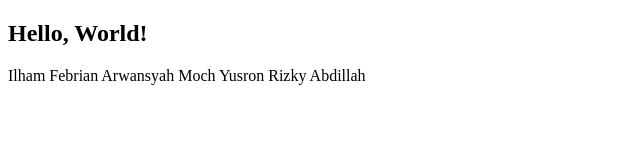
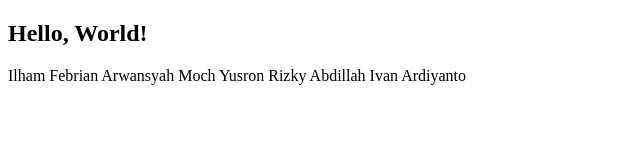
Before and after one commit to aruwansha/kelompok-2, a plain HTML site: page index.html in a window 1280 px wide. Shown: the whole page, without its empty margins (0-640 px from the left). Drawn offline with Linux system fonts and the light colour scheme.

Commit message:
tambah ivan

```diff
--- a/index.html
+++ b/index.html
@@ -10,6 +10,7 @@
         <h1>Hello, World!</h1>
         Ilham Febrian Arwansyah
         Moch Yusron Rizky Abdillah
+		Ivan Ardiyanto
     </section>
 </body>
 </html>
```
